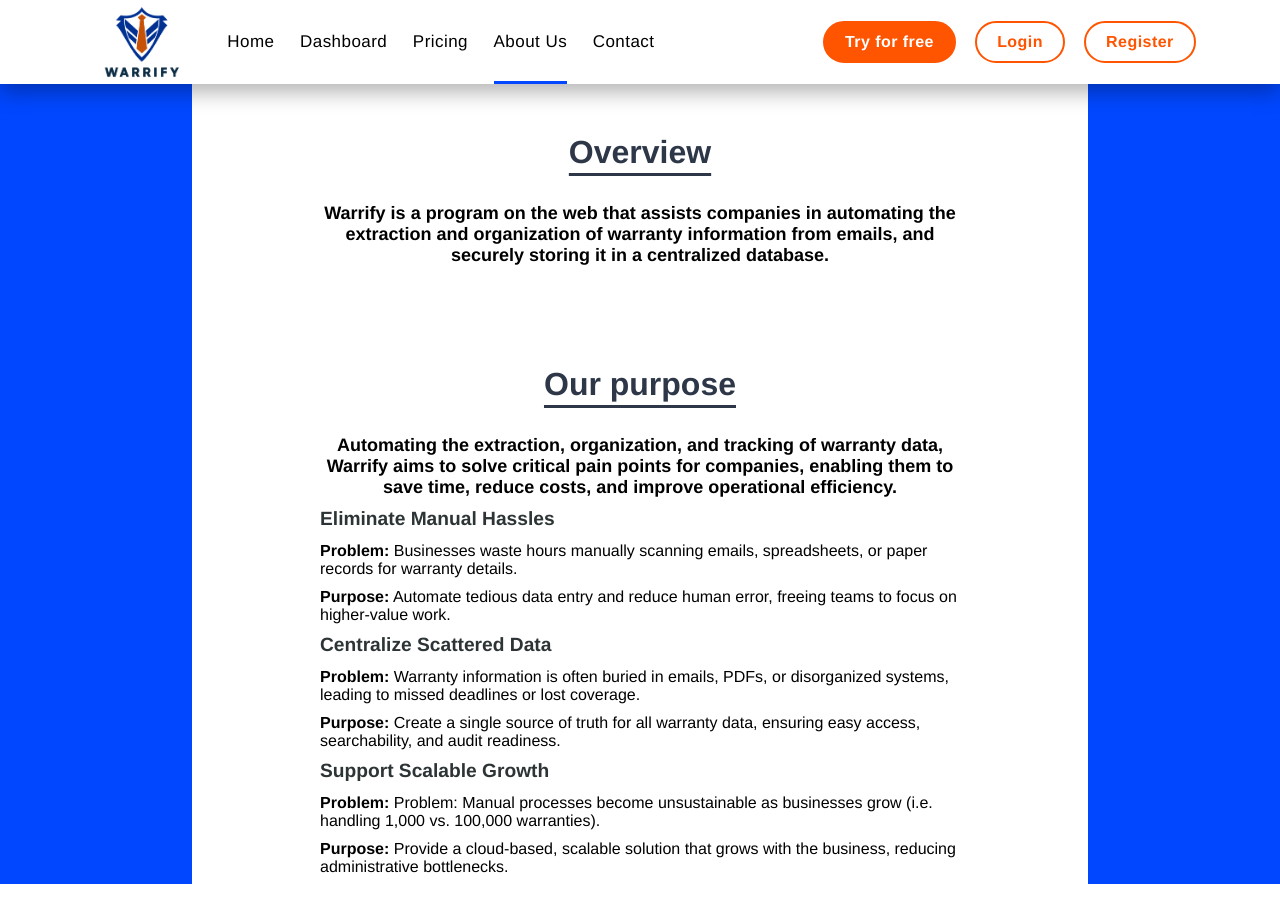
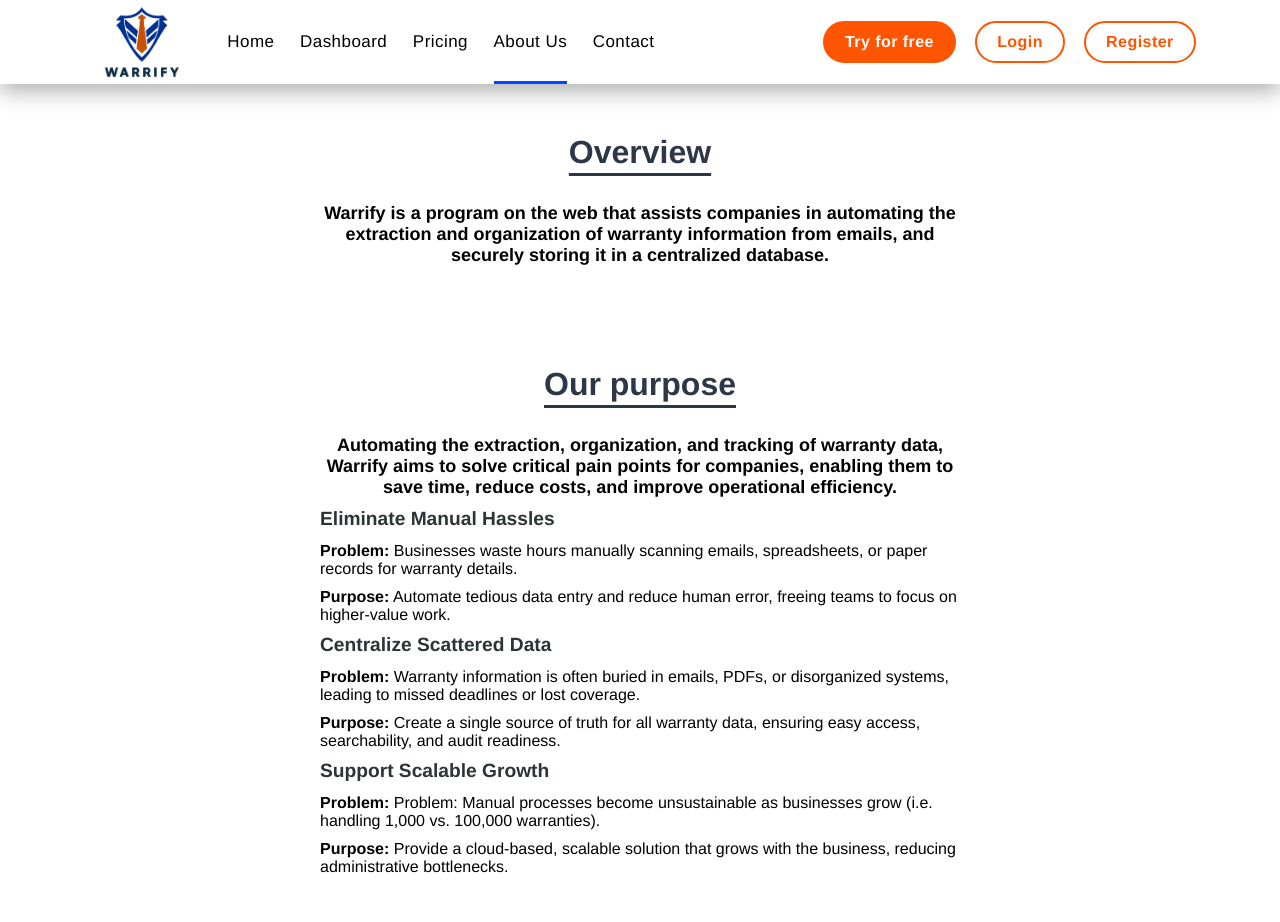
Before and after one commit to vlad180520/Warrify, a React (Vite) app in the folder Front-end/: page /about in a window 1280 px wide. Shown: the top 922 px of the page. Built offline with nearby package versions, Linux system fonts and the light colour scheme.

Commit message:
photo change

```diff
--- a/Front-end/src/pages/About.tsx
+++ b/Front-end/src/pages/About.tsx
@@ -5,7 +5,6 @@
         <>
             <Header />
             <div className="mainBox">
-                <div className="color"></div>
                 <div className="textBox">
                     <div className="block">
                         <h1>Overview</h1>
@@ -42,7 +41,6 @@
                         reducing administrative bottlenecks.</p>
                     </div>
                 </div>
-                <div className="color"></div>
             </div>
         </>
     )
--- a/Front-end/src/pages/styles/About.css
+++ b/Front-end/src/pages/styles/About.css
@@ -26,10 +26,3 @@
 .block > p {
     padding-bottom: 10px;
 }
-.color {
-    width: 15%;
-    height: 100vh;
-    background-color: #0047ff;
-    margin: 0;
-    margin-top: -50px;
-}
```
Also changed, not shown: Front-end/src/assets/people.jpg.
